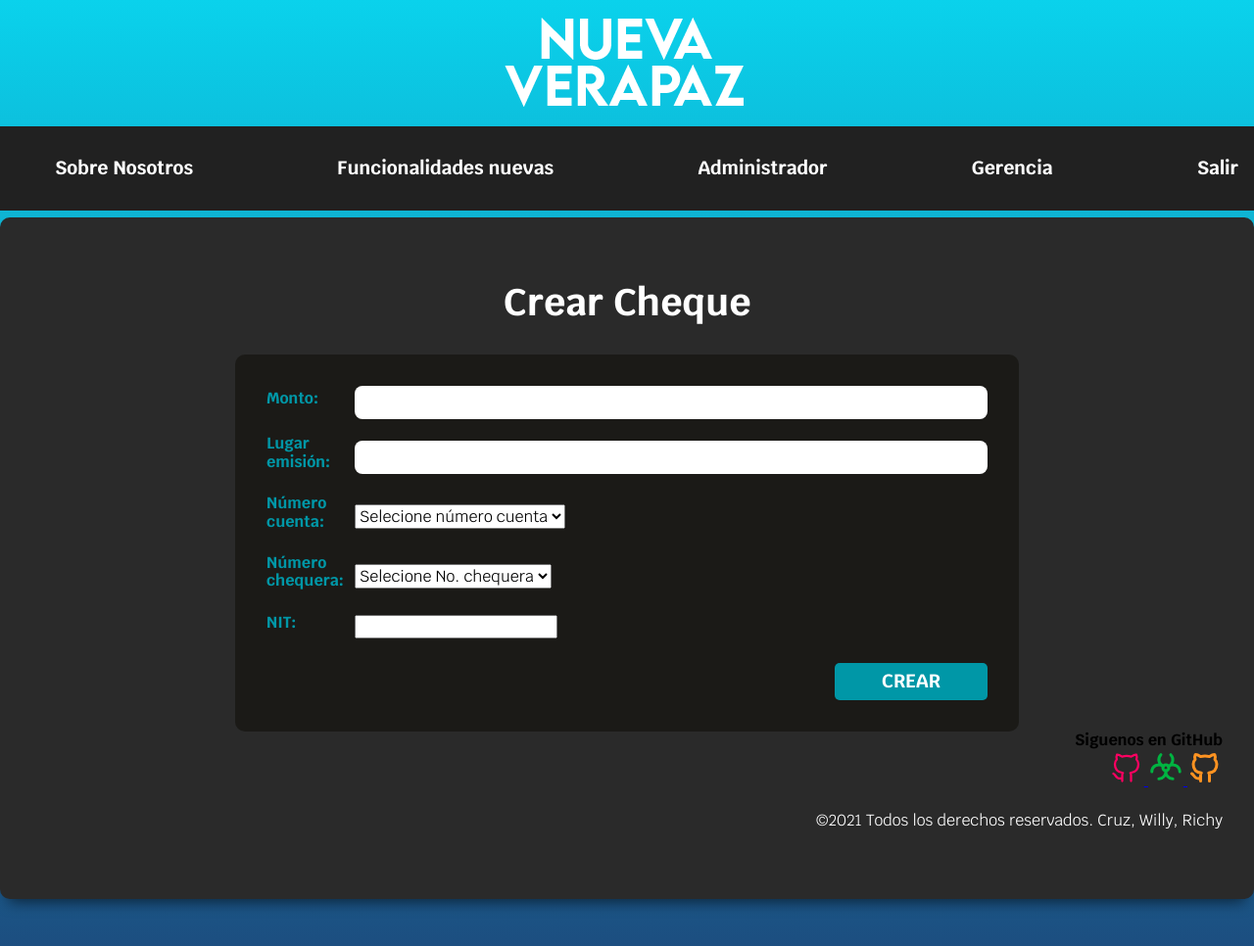
After one commit to cpablop1/database, a Django app: template BD/app/templates/cheque/crear_cheque.html in a window 1280 px wide. The commit adds this page. Shown: the whole page at 98% size. Run offline with Django 3.2, Linux system fonts and the light colour scheme; the template is opened without the code that fills it, so the values that code supplies are empty; some libraries are stand-ins or nearby versions.

Commit message:
Formulario crear cheque funcionando el 80%

```diff
--- a/BD/BD/urls.py
+++ b/BD/BD/urls.py
@@ -26,50 +26,35 @@ urlpatterns = [
     path('crear-rol-usuario/', views.CrearRolUsuario, name='crear_rol_usuario'),
     path('crear-rol-grupo/', views.CrearRolGrupo, name='crear_rol_grupo'),
     path('menu-crear-usuario/', views.MenuCrearUsuario, name='menu_crear_usuario'),
-    path('crear-usuario-grupo/', views.CrearUsuarioGrupo,
-         name='crear_usuario_grupo'),
-    path('crear-usuario-singular/', views.CrearUsuarioSingular,
-         name='crear_usuario_singular'),
+    path('crear-usuario-grupo/', views.CrearUsuarioGrupo, name='crear_usuario_grupo'),
+    path('crear-usuario-singular/', views.CrearUsuarioSingular, name='crear_usuario_singular'),
     path('ver-rol/', views.VerRol, name='ver_rol'),
     path('ver-rol-grupo/', views.VerRolGrupo, name='ver_rol_grupo'),
     path('ver-rol-singular/', views.VerRolSingular, name='ver_rol_singular'),
     path('ver-rol-todos/', views.VerRolesTodos, name='ver_rol_todos'),
     path('ver-usuario/', views.VerUsuario, name='ver_usuario'),
     path('ver-usuario-grupo/', views.VerUsuarioGrupo, name='ver_usuario_grupo'),
-    path('ver-usuario-singular/', views.VerUsuarioSingular,
-         name='ver_usuario_singular'),
+    path('ver-usuario-singular/', views.VerUsuarioSingular, name='ver_usuario_singular'),
     path('ver-usuario-todos/', views.VerUsuarioTodos, name='ver_usuario_todos'),
     path('crear-permiso/', views.CrearPermisos, name='crear_permiso'),
     path('crear-proveedor/', views.CrearProveedor, name='crear_proveedor'),
-    path('crear-cuenta-bancaria/', views.CrearCuentaBancaria,
-         name='crear_cuenta_bancaria'),
+    path('crear-cuenta-bancaria/', views.CrearCuentaBancaria, name='crear_cuenta_bancaria'),
     path('crear-chequera/', views.CrearChequera, name='crear_chequera'),
     path('registrar-deposito/', views.RegistrarDeposito, name='registrar_deposito'),
     path('ver-deposito/', views.VerDeposito, name='ver_deposito'),
     path('ver-chequera/', views.VerChequera, name='ver_chequera'),
     path('ver-chequera-todos/', views.VerChequeraTodos, name='ver_chequera_todos'),
-    path('ver-chequera-alerta/', views.VerChequeraAlerta,
-         name='ver_chequera_alerta'),
-    path('ver-chequera-agotado/', views.VerChequeraAgotado,
-         name='ver_chequera_agotado'),
-    path('ver-chequera-disponible/', views.VerChequeraDisponible,
-         name='ver_chequera_disponible'),
-    path('ver-cuenta-bancaria/', views.VerCuentaBancaria,
-         name='ver_cuenta_bancaria'),
-    path('ver-cuenta-banciaria-todas/', views.VerCuentaBancariaTodas,
-         name='ver_cuenta_bancaria_todas'),
-    path('ver-chequera-alerta/', views.VerChequeraAlerta,
-         name='ver_chequera_alerta'),
-    path('ver-chequera-agotado/', views.VerChequeraAgotado,
-         name='ver_chequera_agotado'),
-    path('ver-chequera-disponible/', views.VerChequeraDisponible,
-         name='ver_chequera_disponible'),
-    path('ver-cuenta-bancaria/', views.VerCuentaBancaria,
-         name='ver_cuenta_bancaria'),
-    path('ver-cuenta-bancaria-todas/', views.VerCuentaBancariaTodas,
-         name='ver_cuenta_bancaria_todas'),
-    path('ver-cuenta-bancaria-activa/', views.VerCuentaBancariaActiva,
-         name='ver_cuenta_bancaria_activa'),
-    path('ver-cuenta-banciaria-no-activa/', views.VerCuentaBancariaNoActiva,
-         name='ver_cuenta_bancaria_no_activa'),
+    path('ver-chequera-alerta/', views.VerChequeraAlerta, name='ver_chequera_alerta'),
+    path('ver-chequera-agotado/', views.VerChequeraAgotado, name='ver_chequera_agotado'),
+    path('ver-chequera-disponible/', views.VerChequeraDisponible, name='ver_chequera_disponible'),
+    path('ver-cuenta-bancaria/', views.VerCuentaBancaria, name='ver_cuenta_bancaria'),
+    path('ver-cuenta-banciaria-todas/', views.VerCuentaBancariaTodas, name='ver_cuenta_bancaria_todas'),
+    path('ver-chequera-alerta/', views.VerChequeraAlerta, name='ver_chequera_alerta'),
+    path('ver-chequera-agotado/', views.VerChequeraAgotado, name='ver_chequera_agotado'),
+    path('ver-chequera-disponible/', views.VerChequeraDisponible, name='ver_chequera_disponible'),
+    path('ver-cuenta-bancaria/', views.VerCuentaBancaria, name='ver_cuenta_bancaria'),
+    path('ver-cuenta-bancaria-todas/', views.VerCuentaBancariaTodas, name='ver_cuenta_bancaria_todas'),
+    path('ver-cuenta-bancaria-activa/', views.VerCuentaBancariaActiva, name='ver_cuenta_bancaria_activa'),
+    path('ver-cuenta-banciaria-no-activa/', views.VerCuentaBancariaNoActiva, name='ver_cuenta_bancaria_no_activa'),
+    path('crear-cheque/', views.CrearCheque, name='crear_cheque'),
 ]
--- /dev/null
+++ b/BD/app/templates/cheque/crear_cheque.html
@@ -0,0 +1,49 @@
+{% extends 'layout.html' %}
+
+{% block contenido %}
+    <h2>Crear Cheque</h2>
+    <form class="formulario" method="post">
+        {% csrf_token %}
+        <div class="campo">
+            <label for="monto">Monto:</label>
+            <input type="text" name="monto" required>
+        </div>
+        <div class="campo">
+            <label for="lugar_emision">Lugar emisión:</label>
+            <input type="text" name="lugar_emision" required>
+        </div>
+        <div class="campo">
+            <label for="num_cuenta">Número cuenta:</label>
+            <select name="num_cuenta">
+                <option value="0">Selecione número cuenta</option>
+                {% for i in leer %}
+                    <optgroup label="{{ i.0 }}">
+                        <option value="{{ i.1 }}">{{ i.1 }}</option>
+                        <option value="{{  i.1 }}" disabled>{{ i.2 }}</option>
+                    </optgroup>
+                {% endfor %}
+            </select>
+        </div>
+        <div class="campo">
+            <label for="num_chequera">Número chequera:</label>
+            <select name="num_chequera">
+                <option value="0">Selecione No. chequera</option>
+                {% for i in leer1 %}
+                    <optgroup label="No. cuenta: {{ i.1 }}">
+                        <option value="{{ i.0 }}">No. chequera: {{ i.0 }}</option>
+                        <option value="{{ i.0 }}"disabled>No. cheque disponible: {{ i.2 }}</option>
+                        <option value="{{ i.0 }}"disabled>Estado: {{ i.3 }}</option>
+                    </optgroup>
+                {% endfor %}
+            </select>
+        </div>
+        <div class="campo">
+            <label for="nit">NIT:</label>
+            <input type="number" name="nit" required>
+        </div>
+
+        <div class="enviar">
+            <input class="boton" type="submit" value="CREAR">
+        </div>
+    </form>
+{% endblock %}
--- a/BD/app/templates/layout.html
+++ b/BD/app/templates/layout.html
@@ -45,6 +45,13 @@
                 </li>
             </ul>
             <ul class="navul">
+                <li><a id="btn" href="">Funcionalidades nuevas</a>
+                    <ul>
+                        <li><a href="{% url 'crear_cheque' %}">Crear cheque</a></li>
+                    </ul>
+                </li>
+            </ul>
+            <ul class="navul">
                 <li><a id="botonOcultar" href="">Administrador</a>
                     <ul>
                         <li><a href="{% url 'crear_rol_usuario' %}">Crear rol usuario</a></li>
@@ -74,8 +81,7 @@
                 </li>
             </ul> -->
             <ul class="navul">
-                <li><a id="btn" href="{% url 'salir' %}">Salir</a>
-                </li>
+                <li><a id="btn" href="{% url 'salir' %}">Salir</a></li>
             </ul>
         </nav>
     </div>
```
Also changed, not shown: BD/app/views.py (+87 -0 lines), BD/app/templates/gerencia/ver_deposito.html (line endings or trailing spaces).
